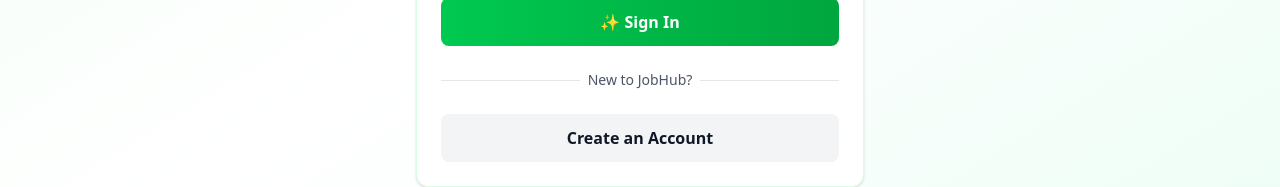
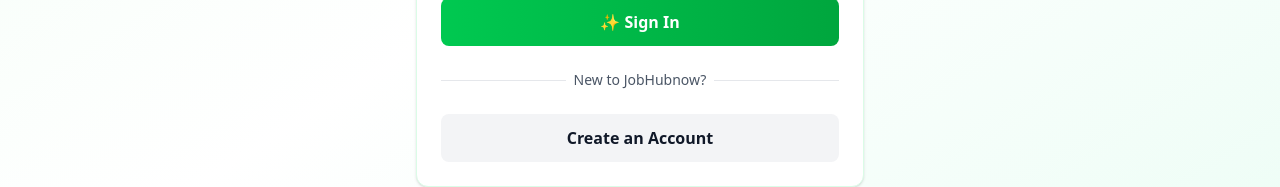
Before and after one commit to amitahir0201/job-portal, a React (Vite) app in the folder frontend/: page /login in a window 1280 px wide. Shown: the part 557-744 px from the top of the page. Built offline with nearby package versions, Linux system fonts and the light colour scheme; no server answers.

Commit message:
login page update

```diff
--- a/frontend/src/pages/Login.jsx
+++ b/frontend/src/pages/Login.jsx
@@ -172,7 +172,7 @@
               <div className="w-full border-t border-gray-200"></div>
             </div>
             <div className="relative flex justify-center text-sm">
-              <span className="px-2 bg-white text-gray-600">New to JobHub?</span>
+              <span className="px-2 bg-white text-gray-600">New to JobHubnow?</span>
             </div>
           </div>
 
```
